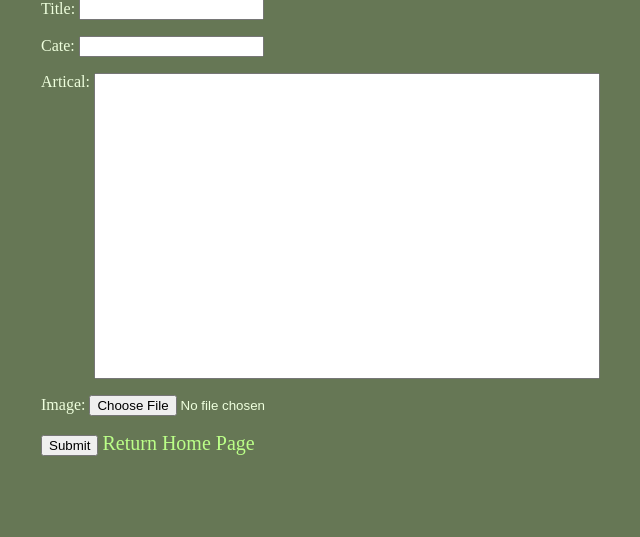
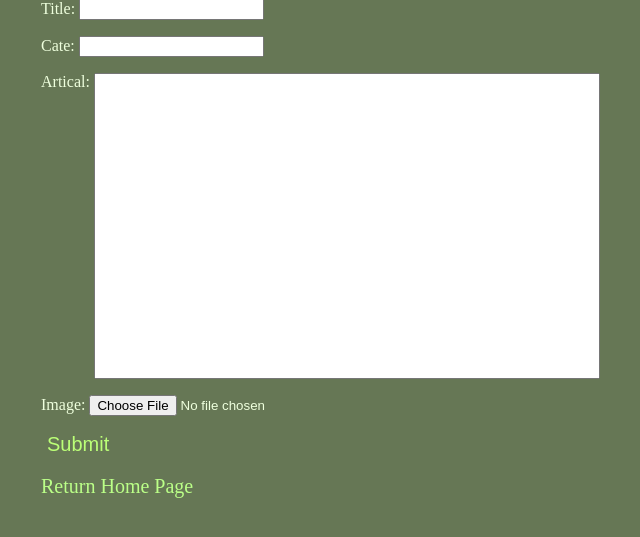
Before and after one commit to xuanzhenlei/ZL, a Django app: page /add/ in a window 1280 px wide. Shown: the part 183-720 px from the top of the page, without its empty margins (279-919 px from the left). Run offline with Django 3.2, Linux system fonts and the light colour scheme.

Commit message:
调整发布博客页面样式

```diff
--- a/Project/ProClub/Blog/templates/add.html
+++ b/Project/ProClub/Blog/templates/add.html
@@ -7,6 +7,7 @@
         body{color:#efd;background:#675;padding:0 20em;margin:0}
         a{font-weight:60;color:#bf8;font-size:20px;background:#675;text-decoration:none}
         textarea{ resize:none; width:500px; height:300px; vertical-align:top}
+        #ipt_sty{font-weight:60;color:#bf7;font-size:20px;background:#675;border:none}
       </style>
     <title>Add Blog</title>
 </head>
@@ -19,7 +20,9 @@
     </table>
     <form method = 'post' enctype="multipart/form-data">
         {{uf.as_p}}
-        <input type="submit" value = "Submit" />
+        <input id="ipt_sty" type="submit" value = "Submit" />
+        <br/>
+        <br/>
         <a id='test_add' href="http://127.0.0.1:8000/">Return Home Page</a>
     </form>
 </body>
```
